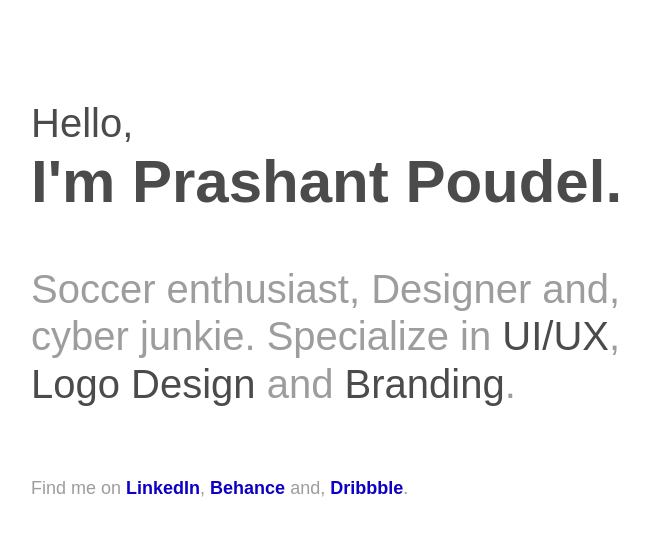
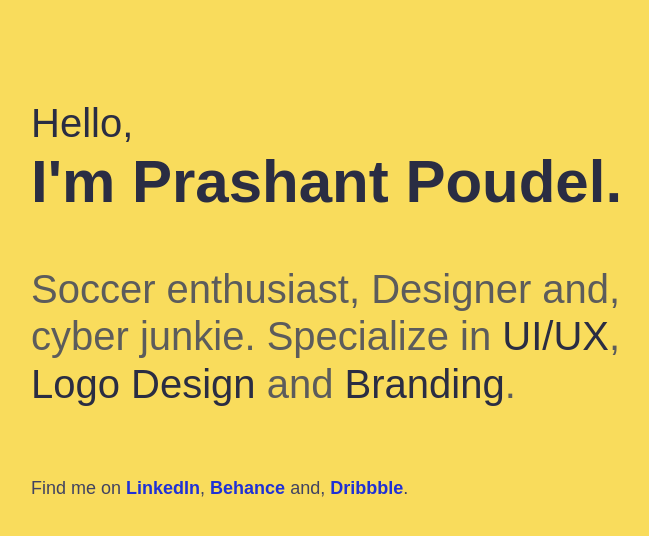
Before and after one commit to qrasant/Portfolio, a plain HTML site: page index.html in a window 1280 px wide. Shown: the whole page, without its empty margins (69-718 px from the left). Drawn offline with Linux system fonts and the light colour scheme.

Commit message:
Update style.css

```diff
--- a/css/style.css
+++ b/css/style.css
@@ -3,6 +3,7 @@ body{
 	margin-top:100px;
 	margin-left: 100px;
 	font-family: sans-serif;
+	background: #F9DC5C;
 
 	}
 
@@ -14,7 +15,7 @@ body{
   	font-size: 40px;
   	line-height: 1.18;
   	text-align: left;
-  	color: #4b4b4b;
+  	color: #2A2D43;
 }
 
 .prashant{
@@ -25,7 +26,7 @@ body{
   	font-weight: bold;
   	line-height: 1.15;
   	text-align: left;
-  	color: #4b4b4b;
+  	color: #2A2D43;
 }
 
 .des{
@@ -35,7 +36,7 @@ body{
   	font-size: 40px;
   	line-height: 1.18;
   	text-align: left;
-  	color: #9d9d9d;
+  	color: #5C5C5C;
 }
 
 .des0{
@@ -45,7 +46,7 @@ body{
 
 aa{
 
-	color: #4b4b4b;
+	color: #2A2D43;
 }
 
 .link{
@@ -54,7 +55,7 @@ aa{
   	font-size: 18px;
   	line-height: 1.17;
   	text-align: left;
-  	color: #9d9d9d;
+  	color: #414361;
 
 }
 
@@ -65,7 +66,7 @@ aa{
 
 a{
 	text-decoration: none;
-	color: #0d00c4;
+	color: #1F31D6;
 	font-weight: bold;
 }
 
```
